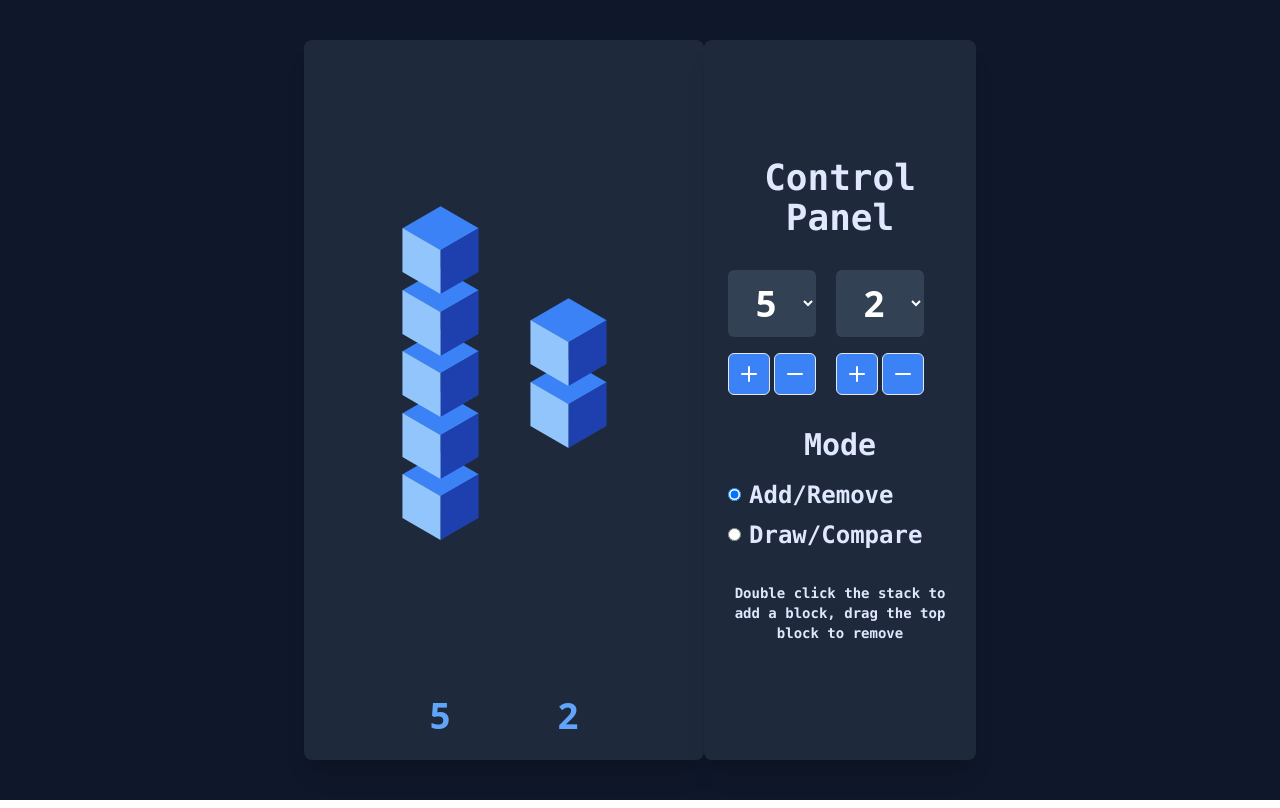
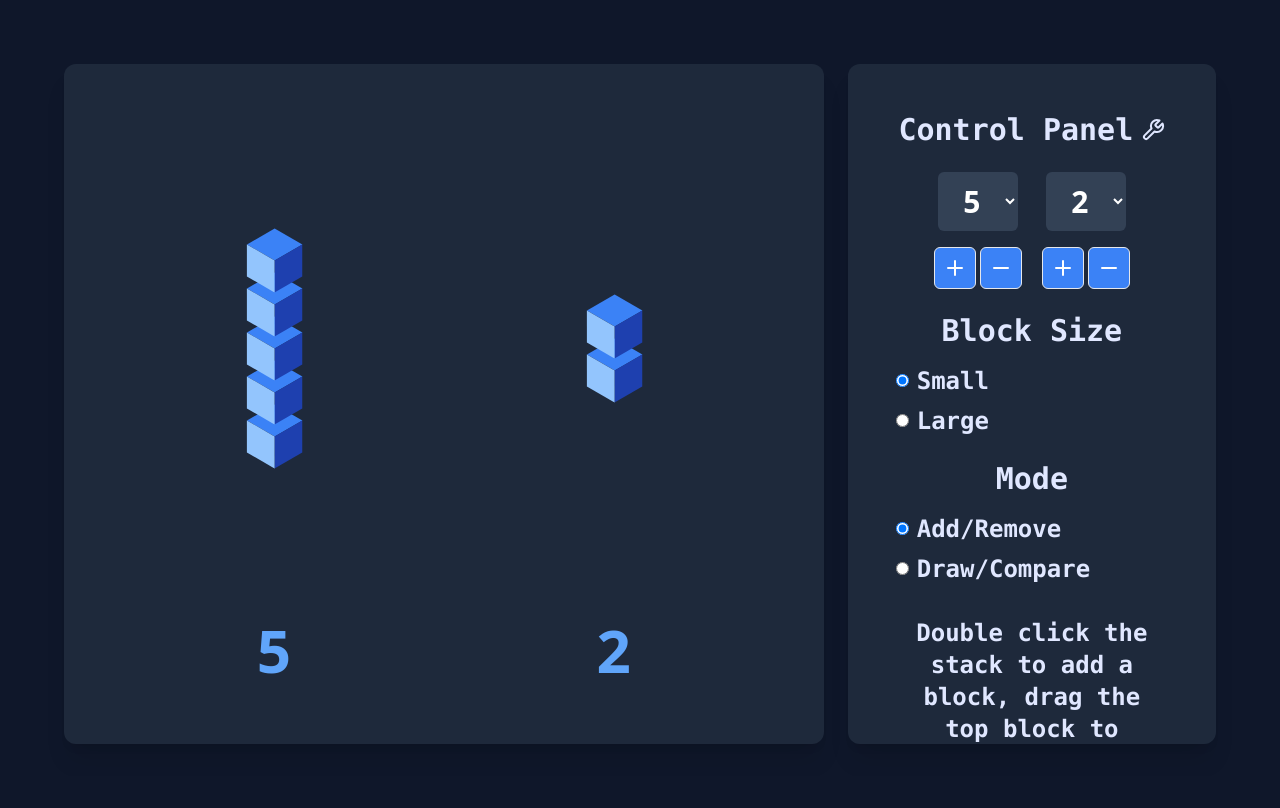
Before and after one commit to hyperdiscogirl/block-comparison-widget, a React (Vite) app: page / in a window 1280 px wide. Built offline with nearby package versions, Linux system fonts and the light colour scheme.

Commit message:
improved styling and small anim effects

```diff
--- a/src/components/Block/index.tsx
+++ b/src/components/Block/index.tsx
@@ -1,4 +1,4 @@
-import { useMemo, forwardRef, useState } from 'react';
+import { useMemo, forwardRef, useState, useEffect } from 'react';
 import { motion } from 'framer-motion';
 
 interface BlockProps {
@@ -9,37 +9,38 @@ interface BlockProps {
   draggable?: boolean;
   onDragEnd?: (event: any, info: any) => void;
   dragThreshold?: number;
+  size?: 'sm' | 'lg';
+  mode: 'addRemove' | 'drawCompare';
 }
 
 export const Block = forwardRef<HTMLDivElement, BlockProps>(({
   index,
   totalBlocks,
-  screenWidth = window.innerWidth,
-  screenHeight = window.innerHeight,
   draggable = false,
   onDragEnd,
-  dragThreshold = 100
+  dragThreshold = 100,
+  size = 'lg',
+  mode
 }, ref) => {
-  // calculate base size based on screen dimensions
-  const size = useMemo(() => {
-    const smallerDimension = Math.min(screenWidth, screenHeight);
-    return Math.floor(smallerDimension * 0.07);
-  }, [screenWidth, screenHeight]);
+  const [shouldShimmer, setShouldShimmer] = useState(false);
 
-  // ok no fuck this but i might make it configurable later
-  // // adjust size based on number of blocks
-  // const size = useMemo(() => {
-  //   if (maxBlocks <= 5) {
-  //     return Math.floor(baseSize * 2);
-  //   }
-  //   return baseSize;
-  // }, [baseSize, maxBlocks]);
+  // trigger shimmer animation when mode or size changes
+  // this needs some work doesnt quite do what i want - only trigeers on new cube creation
+  useEffect(() => {
+    setShouldShimmer(true);
+    const timer = setTimeout(() => setShouldShimmer(false), 500);
+    return () => clearTimeout(timer);
+  }, [mode, size]);
 
-  const faceSize = Math.floor(size * 0.8);
+  // fixed sizes instead of calculations
+  const blockSize = useMemo(() => {
+    return size === 'sm' ? 40 : 60;
+  }, [size]);
+
+  const faceSize = Math.floor(blockSize * 0.8);
 
   // container offset to center the cube
-  // tbh not sure where this came from lol
-  const containerOffset = size * 0.5;
+  const containerOffset = blockSize * 0.5;
 
   const topTransform = `rotate(210deg) skew(-30deg) translate(${faceSize * 0.42}px, ${faceSize * 0.26}px) scaleY(0.864)`;
   const frontTransform = `rotate(-30deg) skewX(-30deg) translate(${faceSize * 0.375}px, ${faceSize * 0.5}px) scaleY(0.864)`;
@@ -56,11 +57,27 @@ export const Block = forwardRef<HTMLDivElement, BlockProps>(({
       className="flex items-center justify-center"
       style={{
         zIndex: totalBlocks - index,
-        marginBottom: `${size * (spacingMultiplier - 1)}px`
+        marginBottom: `${blockSize * (spacingMultiplier - 1)}px`
       }}
       exit={{ opacity: 0, scale: 0.8, zIndex: totalBlocks - index - 1}}
       initial={{ opacity: 0, scale: 0.8 }}
-      animate={{ opacity: 1, scale: 1 }}
+      animate={{
+        opacity: 1,
+        scale: 1,
+        y: [0, -4, 0], // subtle float up and down,
+        filter: ["brightness(1)", "brightness(1.5)", "brightness(1)"]
+      }}
+      transition={{
+        y: {
+          duration: 2,
+          repeat: Infinity,
+        },
+        filter: {
+          duration: 0.5,
+          delay: index * 0.05,
+          ease: "easeInOut"
+        }
+      }}
       drag={draggable}
       dragSnapToOrigin={!willDelete}
       onDragStart={() => setWillDelete(false)}
@@ -79,8 +96,8 @@ export const Block = forwardRef<HTMLDivElement, BlockProps>(({
       <div
         className="relative"
         style={{
-          width: `${size}px`,
-          height: `${size}px`,
+          width: `${blockSize}px`,
+          height: `${blockSize}px`,
           transform: `translateX(${containerOffset * 0.4}px)` // adjust horizontal position
         }}
       >
--- a/src/components/BlockComparisonWidget/index.tsx
+++ b/src/components/BlockComparisonWidget/index.tsx
@@ -37,6 +37,7 @@ export function BlockComparisonWidget() {
    }
  ]);
   const [interactionMode, setInteractionMode] = useState<InteractionMode>('addRemove')
+  const [blockSize, setBlockSize] = useState<'sm' | 'lg'>('sm');
 
   const handleStackClick = (stackId: number) => {
     if (interactionMode === 'addRemove') {
@@ -77,29 +78,31 @@ export function BlockComparisonWidget() {
   }
 
   return (
-    <div className="w-full max-w-2xl flex justify-evenly">
-      <div className="bg-slate-800 rounded-lg shadow-xl p-6 h-[90vh]">
-        <div className="flex justify-between h-full px-12">
+    <div className="w-full flex flex-col md:flex-row gap-4 md:gap-6 p-4 md:p-6 lg:p-8 overflow-hidden">
+      <div className="bg-slate-800 rounded-xl shadow-xl p-4 md:p-6 h-[60vh] md:h-[85vh] w-full">
+        <div className="flex h-full justify-around px-4">
           {stacks.map(stack => (
             <BlockStack
               key={stack.id}
               stack={stack}
               onStackClick={() => handleStackClick(stack.id)}
               onStackUpdate={(removeIndex) => handleStackUpdate(stack.id, removeIndex)}
+              mode={interactionMode}
+              blockSize={blockSize}
             />
           ))}
         </div>
       </div>
-      <div className="flex justify-between items-center">
       <ControlPanel
         stacks={stacks}
         setStacks={setStacks}
         mode={interactionMode}
         setMode={setInteractionMode}
+        blockSize={blockSize}
+        setBlockSize={setBlockSize}
         blockIdCounter={blockIdCounter}
         setBlockIdCounter={setBlockIdCounter}
       />
     </div>
-    </div>
   )
 }
--- a/src/components/BlockStack/index.tsx
+++ b/src/components/BlockStack/index.tsx
@@ -6,9 +6,11 @@ interface BlockStackProps {
   stack: BlockStackType;
   onStackClick?: () => void;
   onStackUpdate?: (removeIndex: number) => void;
+  mode: 'addRemove' | 'drawCompare';
+  blockSize: 'sm' | 'lg';
 }
 
-export function BlockStack({ stack, onStackClick, onStackUpdate }: BlockStackProps) {
+export function BlockStack({ stack, onStackClick, onStackUpdate, mode, blockSize }: BlockStackProps) {
   const handleDragEnd = (_event: MouseEvent | TouchEvent | PointerEvent, info: PanInfo, index: number) => {
     const distanceMoved = Math.sqrt(info.offset.x ** 2 + info.offset.y ** 2);
     const deleteThreshold = 100;
@@ -28,17 +30,19 @@ export function BlockStack({ stack, onStackClick, onStackUpdate }: BlockStackPro
           {stack.blocks.map((block, index) => (
             <BlockComponent
               key={block.id}
+              index={index}
               totalBlocks={stack.blocks.length}
-              index={index}
               draggable={index === 0 && stack.blocks.length > 1}
               onDragEnd={(event, info) => handleDragEnd(event, info, index)}
+              size={blockSize}
+              mode={mode}
             />
           ))}
         </AnimatePresence>
       </div>
 
-      <div className="text-center mt-2">
-        <span className="text-4xl font-bold text-blue-400">
+      <div className="text-center mt-2 mb-10">
+        <span className="text-6xl font-bold text-blue-400">
           {stack.blocks.length}
         </span>
       </div>
--- a/src/components/ControlPanel/index.tsx
+++ b/src/components/ControlPanel/index.tsx
@@ -1,5 +1,6 @@
 import type { BlockStack } from '../BlockComparisonWidget/types'
-import { PlusIcon, MinusIcon } from 'lucide-react'
+import { PlusIcon, MinusIcon, WrenchIcon } from 'lucide-react'
+import { AnimatePresence, motion } from 'framer-motion'
 
 type ControlPanelProps = {
   stacks: BlockStack[]
@@ -8,6 +9,8 @@ type ControlPanelProps = {
   setMode: (mode: 'addRemove' | 'drawCompare') => void
   blockIdCounter: number
   setBlockIdCounter: (value: number | ((prev: number) => number)) => void
+  blockSize: 'sm' | 'lg'
+  setBlockSize: (size: 'sm' | 'lg') => void
 }
 
 export function ControlPanel({
@@ -16,7 +19,9 @@ export function ControlPanel({
   mode,
   setMode,
   blockIdCounter,
-  setBlockIdCounter
+  setBlockIdCounter,
+  blockSize,
+  setBlockSize
 }: ControlPanelProps) {
 const handleSelectChange = (index: number, value: number) => {
     const startingId = blockIdCounter;
@@ -68,21 +73,23 @@ const handleSelectChange = (index: number, value: number) => {
   }
 
   return (
-    <div className="bg-slate-800 rounded-lg shadow-xl text-indigo-100 text-center text-4xl font-bold p-6 h-[90vh] flex flex-col justify-center gap-8">
-      <h2 className="font-bold font-mono text-center text-indigo-100">Control Panel</h2>
-      <div className="flex gap-5 text-blue-400">
+    <div className="bg-slate-800 rounded-xl shadow-xl text-indigo-100 text-center text-2xl md:text-3xl font-bold p-4 md:p-6 lg:p-12 h-[60vh] md:h-[85vh] w-full md:w-[45%] flex flex-col justify-center gap-4 md:gap-6 overflow-y-auto">
+      <h2 className="font-bold font-mono text-center text-indigo-100 flex items-center justify-center gap-2">
+        Control Panel<WrenchIcon />
+      </h2>
+      <div className="flex justify-center gap-5 text-blue-400">
         {stacks.map((stack, index) => (
-          <div key={stack.id} className="flex flex-col gap-4">
+          <div key={stack.id} className="flex flex-col items-center gap-4">
             <select
               value={stack.blocks.length}
               onChange={(e) => handleSelectChange(index, parseInt(e.target.value))}
-              className="bg-slate-700 text-white p-2 rounded-md text-center"
+              className="bg-slate-700 text-white p-2 rounded-md text-center w-20"
             >
               {Array.from({ length: 10 }, (_, i) => i + 1).map(num => (
                 <option key={num} value={num}>{num}</option>
               ))}
             </select>
-            <div className="flex gap-1">
+            <div className="flex justify-center gap-1">
               <button
                 onClick={() => updateBlocks(index, true)}
                 disabled={stack.blocks.length >= 10}
@@ -101,8 +108,31 @@ const handleSelectChange = (index: number, value: number) => {
           </div>
         ))}
       </div>
+      <div className="text-3xl font-mono">
+        <h3 className="mb-4">Block Size</h3>
+        <div className="flex flex-col gap-2 justify-center text-lg md:text-2xl">
+          <label className="flex items-center gap-2">
+            <input
+              type="radio"
+              value="sm"
+              checked={blockSize === 'sm'}
+              onChange={() => setBlockSize('sm')}
+            />
+            Small
+          </label>
+          <label className="flex items-center gap-2">
+            <input
+              type="radio"
+              value="lg"
+              checked={blockSize === 'lg'}
+              onChange={() => setBlockSize('lg')}
+            />
+            Large
+          </label>
+        </div>
+      </div>
 
-      <div className="text-3xl font-mono">
+      <div className="text-3xl font-mono text-center">
         <h3 className="mb-4">Mode</h3>
         <div className="flex flex-col gap-2 justify-center text-2xl">
           <label className="flex items-center gap-2">
@@ -124,11 +154,31 @@ const handleSelectChange = (index: number, value: number) => {
             Draw/Compare
           </label>
         </div>
-        <div className="mt-8">
-          {mode === 'addRemove' &&
-           <p className="text-sm">Double click the stack to add a block, drag the top block to remove</p>}
-          {mode === 'drawCompare' &&
-           <p className="text-sm">Click and drag from the top of one stack to the other to create a comparison line</p>}
+        <div className="mt-8 text-center text-xl md:text-2xl h-20">
+          <AnimatePresence mode="wait">
+            {mode === 'addRemove' && (
+              <motion.p
+                key="addRemove"
+                initial={{ opacity: 0, y: 5 }}
+                animate={{ opacity: 1, y: 0 }}
+                exit={{ opacity: 0, y: -5 }}
+                transition={{ duration: 0.4 }}
+              >
+                Double click the stack to add a block, drag the top block to remove
+              </motion.p>
+            )}
+            {mode === 'drawCompare' && (
+              <motion.p
+                key="drawCompare"
+                initial={{ opacity: 0, y: 5 }}
+                animate={{ opacity: 1, y: 0 }}
+                exit={{ opacity: 0, y: -5 }}
+                transition={{ duration: 0.4 }}
+              >
+                Click and drag from the top of one stack to the other to create a comparison line
+              </motion.p>
+            )}
+          </AnimatePresence>
         </div>
       </div>
     </div>
```
Lines whose indentation alone changed are shown as unchanged.
